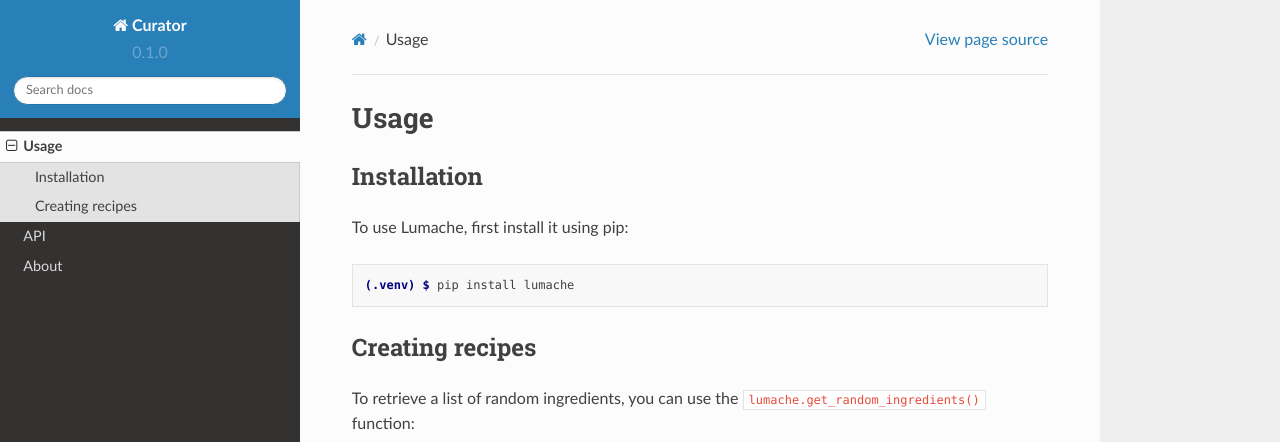
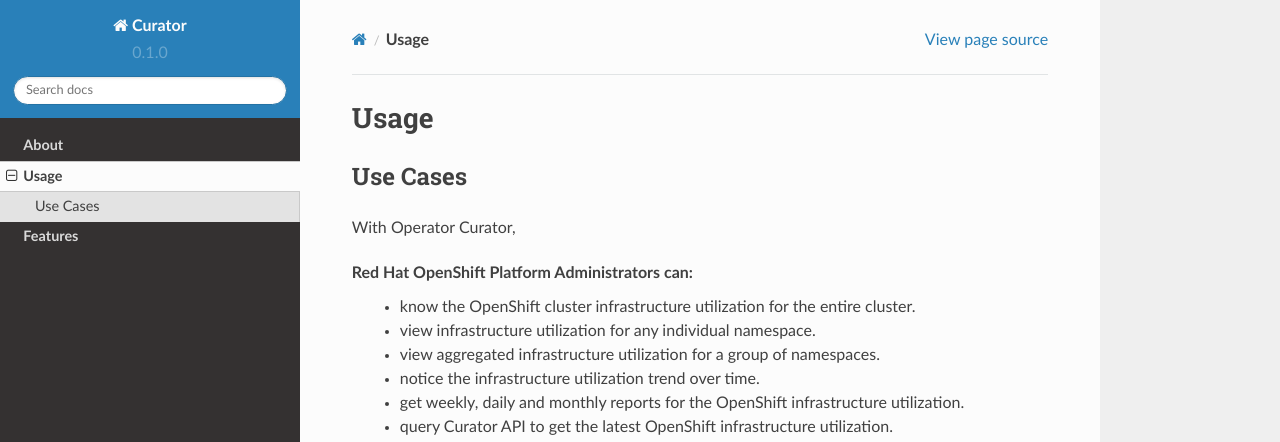
Before and after one commit to gagansk/curatorOperator, a Sphinx documentation site: the page built from docs/source/usage.rst, in a window 1280 px wide and 1095 px high. Shown: the top 442 px of the window. Built offline with Sphinx 7.4.7 and the Read the Docs theme 2.0.0, drawn with Linux system fonts in a browser that asks for light colours; some of the changed text lies outside the part shown.

Commit message:
Added Usage and Features section

```diff
--- a/docs/source/index.rst
+++ b/docs/source/index.rst
@@ -15,6 +15,6 @@
 
 .. toctree::
 
+   about
    usage
-   api
-   about
+   features
--- a/docs/source/usage.rst
+++ b/docs/source/usage.rst
@@ -1,33 +1,19 @@
-Usage
-=====
+**Usage**
+=========
 
-.. _installation:
+Use Cases
+---------
+With Operator Curator,
 
-Installation
-------------
+Red Hat OpenShift Platform Administrators can:
+ * know the OpenShift cluster infrastructure utilization for the entire cluster.
+ * view infrastructure utilization for any individual namespace.
+ * view aggregated infrastructure utilization for a group of namespaces.
+ * notice the infrastructure utilization trend over time.
+ * get weekly, daily and monthly reports for the OpenShift infrastructure utilization.
+ * query Curator API to get the latest OpenShift infrastructure utilization.
+ * back up the infrastructure utilization data on S3-compatible storage.
 
-To use Lumache, first install it using pip:
-
-.. code-block:: console
-
-   (.venv) $ pip install lumache
-
-Creating recipes
-----------------
-
-To retrieve a list of random ingredients,
-you can use the ``lumache.get_random_ingredients()`` function:
-
-.. autofunction:: lumache.get_random_ingredients
-
-The ``kind`` parameter should be either ``"meat"``, ``"fish"``,
-or ``"veggies"``. Otherwise, :py:func:`lumache.get_random_ingredients`
-will raise an exception.
-
-.. autoexception:: lumache.InvalidKindError
-
-For example:
-
->>> import lumache
->>> lumache.get_random_ingredients()
-['shells', 'gorgonzola', 'parsley']
+Analysts can:
+ * pass the infrastructure usage data to an internal billing system.
+ * export the infrastructure usage data in CSV format to any tool.
```
Also changed, not shown: docs/source/about.rst (+6 -6 lines), docs/source/api.rst (deleted, +0 -7 lines), docs/source/features.rst (added, +27 -0 lines).
